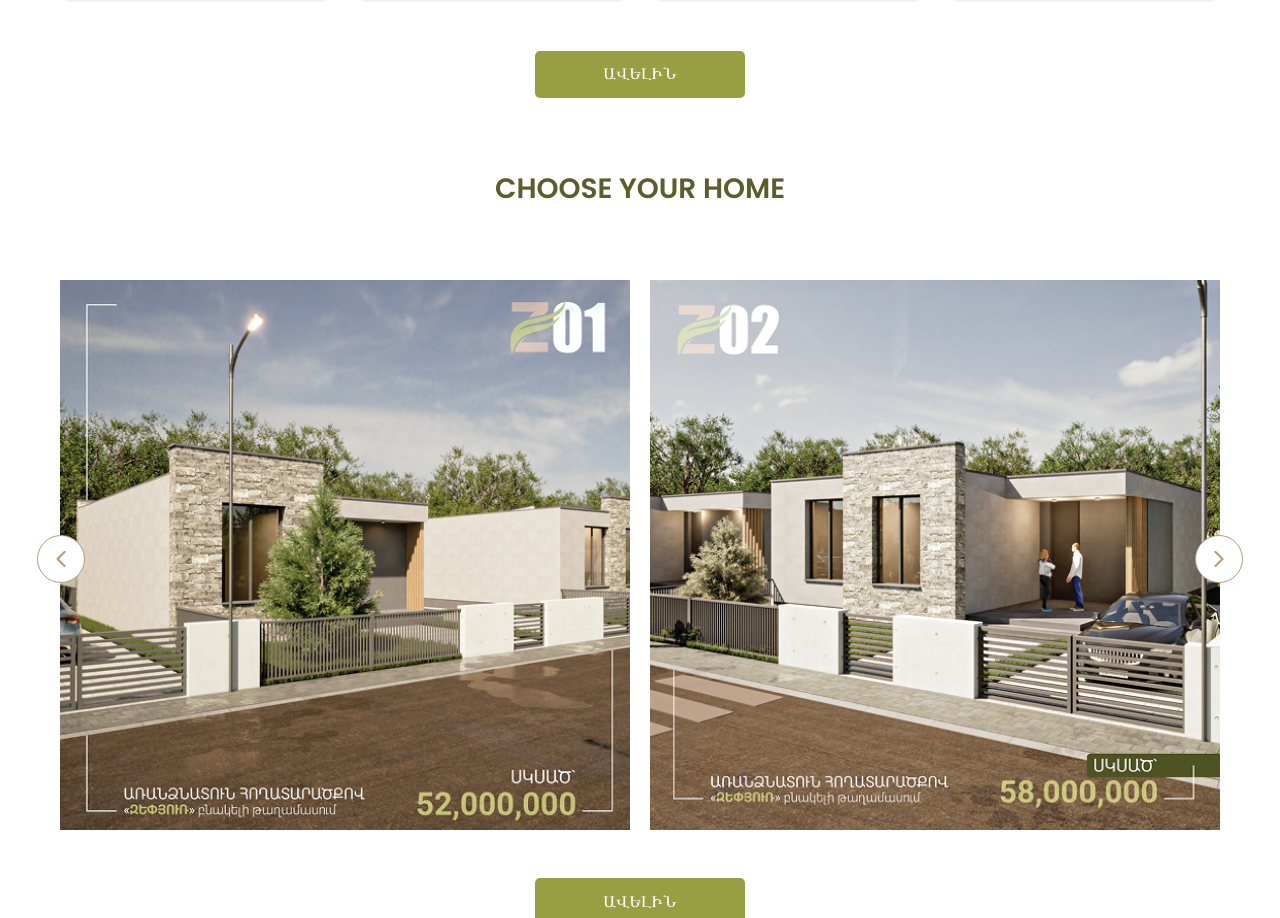
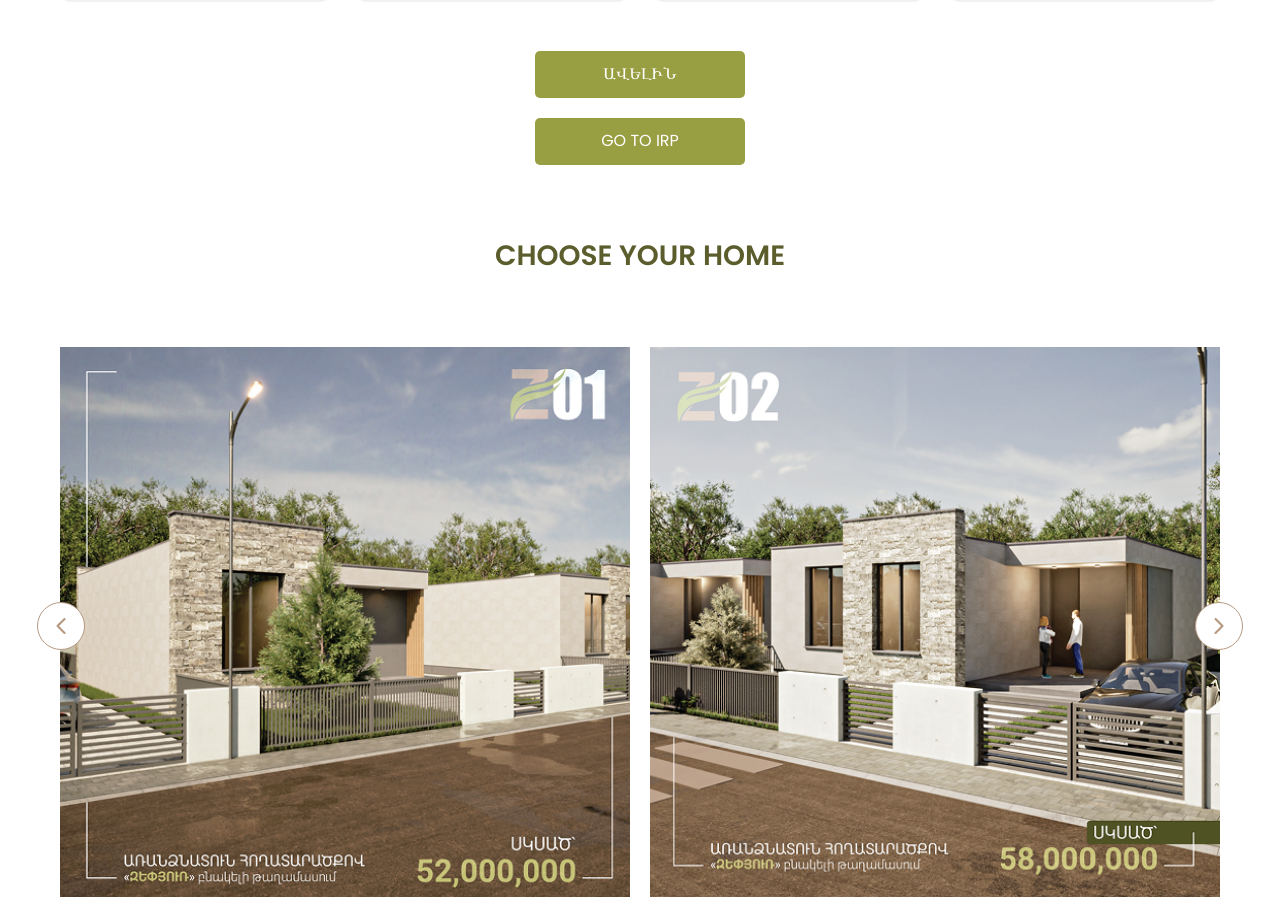
Before and after one commit to adlermore/zepyur, a Next.js app: page /am in a window 1280 px wide. Shown: the part 2323-3241 px from the top of the page. Built offline with nearby package versions, Linux system fonts and the light colour scheme.

Commit message:
local ocmmit

```diff
--- a/app/[locale]/page.tsx
+++ b/app/[locale]/page.tsx
@@ -94,6 +94,8 @@ export default function HomePage() {
         </div>
         <ComunitySlider />
         <Link href="/community" className='more_btn'>{t('showMore')}</Link>
+        <Link href="http://192.168.100.178:3000/" className='more_btn'>GO TO IRP</Link>
+
       </div>
       <div className='choose_section'>
         <div className='section_title'>
```
